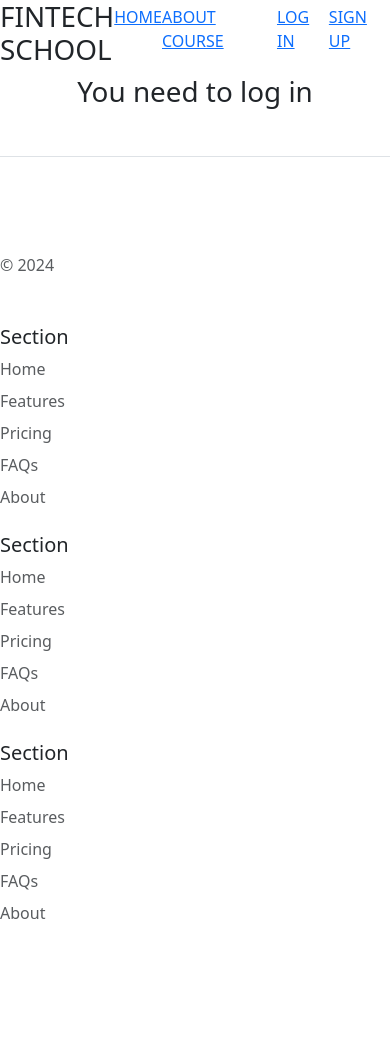
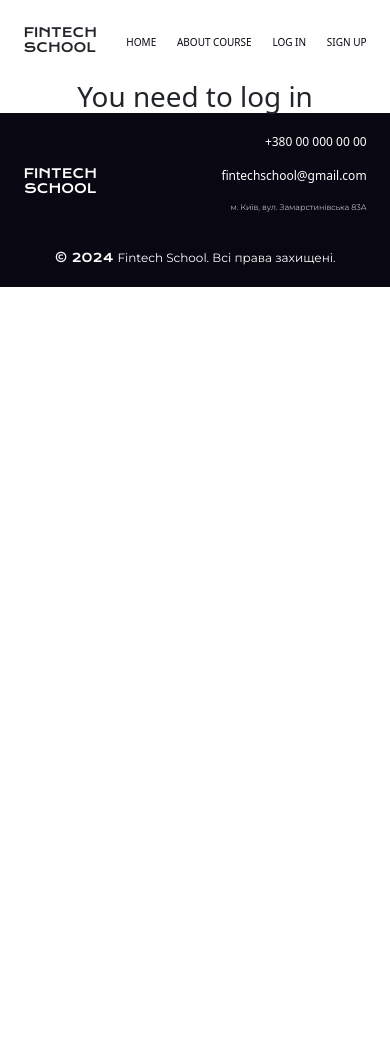
Before and after one commit to Economy-Project/FinTech-School, a Flask app: page / in a window 390 px wide. After the commit the page ends 287 px from the top, so only its background shows below. Run offline with Flask 3, Linux system fonts and the light colour scheme; some libraries are stand-ins or nearby versions.

Commit message:
added responsive header and footer

```diff
--- a/main.py
+++ b/main.py
@@ -42,7 +42,11 @@ def admin_only(f):
 
 @app.route('/')
 def home():
-    return render_template('index.html', current_user=current_user)
+    return render_template('home.html', current_user=current_user)
+
+@app.route('/course')
+def course():
+    return render_template('course.html', current_user=current_user)
 
 @app.route('/register', methods=["GET", "POST"])
 def register():
--- a/requirements.txt
+++ b/requirements.txt
@@ -18,3 +18,4 @@ Flask==2.3.2
 flask_sqlalchemy==3.1.1
 psycopg2-binary==2.9.9
 email_validator==2.2.0
+python_dotenv==1.0.1
--- a/static/style.css
+++ b/static/admin.css
@@ -1,11 +1,6 @@
 .container {
     margin-right: 30%;
     margin-left: 30%;
-}
-
-h1 {
-    margin: 0 auto;
-    width: fit-content;
   }
 
   .center {
@@ -45,7 +40,6 @@ h1 {
     margin-left: 30%;
     margin-right: 30%;
     width: 700px;
-
   }
 
   .history-text {
@@ -57,3 +51,19 @@ h1 {
     width: 40px;
     height: 40px;
   }
+
+
+/* Mobile devices (up to 768px) */
+@media (max-width: 768px) {
+
+}
+
+/* Laptops (769px to 1024px) */
+@media (min-width: 768px) and (max-width: 1024px) {
+
+}
+
+/* Desktops (1025px and up) */
+@media (min-width: 1025px) {
+
+}
--- /dev/null
+++ b/static/footer.css
@@ -0,0 +1,72 @@
+.footer {
+  background-color: var(--bg-black);
+  color: white;
+  text-align: center;
+  padding: 0 6% 0 6%;
+}
+
+.footer-content {
+  display: flex;
+  justify-content: space-between;
+  align-items: center;
+  padding: 20px 0 20px 0 ;
+}
+
+.right-section p {
+  font-size: 15px;
+  text-align: right;
+}
+
+.right-section p.address {
+  font-family: "Montserrat", sans-serif;
+  font-weight: 300;
+  font-size: 10px;
+}
+
+.footer-bottom {
+  font-size: 14px;
+}
+
+.footer-bottom p {
+  padding-bottom: 20px;
+  font-family: 'Krona One', sans-serif;
+}
+
+.footer-bottom p span {
+  font-family: "Montserrat", sans-serif;
+}
+
+/* Mobile devices (up to 768px) */
+@media (max-width: 768px) {
+  .right-section p {
+   font-size: 12px;
+  }
+
+  .right-section p.address {
+    font-size: 8px;
+  }
+
+  .footer-bottom p {
+    font-size: 12px;
+  }
+}
+
+/* Laptops (769px to 1024px) */
+@media (min-width: 768px) and (max-width: 1024px) {
+
+}
+
+/* Desktops (1025px and up) */
+@media (min-width: 1025px) {
+  .right-section p {
+    font-size: 24px;
+  }
+
+  .right-section p.address {
+    font-size: 16px;
+  }
+
+  .footer-bottom p {
+    font-size: 20px;
+  }
+}
--- /dev/null
+++ b/static/global.css
@@ -0,0 +1,25 @@
+:root {
+  --bg-black: #090711;
+  --font-white: #fff;
+  font-family: 'Krona One', sans-serif;
+}
+
+* {
+  margin: 0;
+  padding: 0;
+}
+
+.center-content {
+  padding: 0 6% 0 6%;
+}
+
+.logo-title {
+  font-family: "Krona One", sans-serif;
+  font-size: 1rem;
+}
+
+@media (max-width: 768px) {
+  .logo-title {
+    font-size: 0.8rem;
+  }
+}
--- /dev/null
+++ b/static/header.css
@@ -0,0 +1,47 @@
+.header {
+  height: 80px;
+}
+
+.nav-bar {
+  width: 40%;
+}
+
+.nav-element {
+  text-decoration: none;
+  color: #090711;
+}
+
+.nav-element:hover {
+  text-decoration: underline;
+}
+
+ul {
+  margin-bottom: 0 !important;
+}
+
+h1 {
+  margin-bottom: 0 !important;
+}
+
+/* Mobile devices (up to 768px) */
+@media (max-width: 768px) {
+  .nav-bar {
+    width: 70%;
+  }
+
+  .nav-element {
+    font-size: 10px;
+  }
+}
+
+/* Laptops (769px to 1024px) */
+@media (min-width: 768px) and (max-width: 1024px) {
+  .nav-bar {
+    width: 60%;
+  }
+}
+
+/* Desktops (1025px and up) */
+@media (min-width: 1025px) {
+
+}
--- /dev/null
+++ b/templates/course.html
@@ -0,0 +1,4 @@
+{% include "header.html" %}
+
+
+{% include "footer.html" %}
--- a/templates/footer.html
+++ b/templates/footer.html
@@ -1,46 +1,17 @@
-    <footer class="row row-cols-1 row-cols-sm-2 row-cols-md-5 py-5 my-5 border-top">
-        <div class="col mb-3">
-        <a href="/" class="d-flex align-items-center mb-3 link-body-emphasis text-decoration-none">
-            <svg class="bi me-2" width="40" height="32"><use xlink:href="#bootstrap"></use></svg>
-        </a>
-        <p class="text-body-secondary">© 2024</p>
     </div>
-
-        <div class="col mb-3">
-
+        <footer class="footer">
+            <div class="footer-content">
+                <div>
+                    <h1 class="logo-title">FINTECH<br/>SCHOOL</h1>
                 </div>
-
-        <div class="col mb-3">
-        <h5>Section</h5>
-        <ul class="nav flex-column">
-            <li class="nav-item mb-2"><a href="#" class="nav-link p-0 text-body-secondary">Home</a></li>
-            <li class="nav-item mb-2"><a href="#" class="nav-link p-0 text-body-secondary">Features</a></li>
-            <li class="nav-item mb-2"><a href="#" class="nav-link p-0 text-body-secondary">Pricing</a></li>
-            <li class="nav-item mb-2"><a href="#" class="nav-link p-0 text-body-secondary">FAQs</a></li>
-            <li class="nav-item mb-2"><a href="#" class="nav-link p-0 text-body-secondary">About</a></li>
-        </ul>
+                <div class="right-section">
+                    <p>+380 00 000 00 00</p>
+                    <p>fintechschool@gmail.com</p>
+                    <p class="address">м. Київ, вул. Замарстинівська 83А</p>
                 </div>
-
-        <div class="col mb-3">
-        <h5>Section</h5>
-        <ul class="nav flex-column">
-            <li class="nav-item mb-2"><a href="#" class="nav-link p-0 text-body-secondary">Home</a></li>
-            <li class="nav-item mb-2"><a href="#" class="nav-link p-0 text-body-secondary">Features</a></li>
-            <li class="nav-item mb-2"><a href="#" class="nav-link p-0 text-body-secondary">Pricing</a></li>
-            <li class="nav-item mb-2"><a href="#" class="nav-link p-0 text-body-secondary">FAQs</a></li>
-            <li class="nav-item mb-2"><a href="#" class="nav-link p-0 text-body-secondary">About</a></li>
-        </ul>
             </div>
-
-        <div class="col mb-3">
-        <h5>Section</h5>
-        <ul class="nav flex-column">
-            <li class="nav-item mb-2"><a href="#" class="nav-link p-0 text-body-secondary">Home</a></li>
-            <li class="nav-item mb-2"><a href="#" class="nav-link p-0 text-body-secondary">Features</a></li>
-            <li class="nav-item mb-2"><a href="#" class="nav-link p-0 text-body-secondary">Pricing</a></li>
-            <li class="nav-item mb-2"><a href="#" class="nav-link p-0 text-body-secondary">FAQs</a></li>
-            <li class="nav-item mb-2"><a href="#" class="nav-link p-0 text-body-secondary">About</a></li>
-        </ul>
+            <div class="footer-bottom">
+                <p>© 2024 <span>Fintech School. Всі права захищені.</span></p>
             </div>
         </footer>
     </body>
--- a/templates/header.html
+++ b/templates/header.html
@@ -3,23 +3,43 @@
   <head>
     <meta charset="UTF-8" />
     <meta name="viewport" content="width=device-width, initial-scale=1.0" />
-    <link rel="stylesheet" href="../static/style.css">
-    <link rel="preconnect" href="https://fonts.googleapis.com">
-    <link rel="preconnect" href="https://fonts.gstatic.com" crossorigin>
-    <link href="https://fonts.googleapis.com/css2?family=Krona+One&display=swap" rel="stylesheet">
-    <title>Document</title>
+    <link rel="preconnect" href="https://fonts.googleapis.com" />
+    <link rel="preconnect" href="https://fonts.gstatic.com" crossorigin />
+    <link
+      href="https://fonts.googleapis.com/css2?family=Krona+One&display=swap"
+      rel="stylesheet"
+    />
+    <link rel="preconnect" href="https://fonts.googleapis.com" />
+    <link rel="preconnect" href="https://fonts.gstatic.com" crossorigin />
+    <link
+      href="https://fonts.googleapis.com/css2?family=Krona+One&family=Montserrat:ital,wght@0,100..900;1,100..900&display=swap"
+      rel="stylesheet"
+    />
+    <link rel="stylesheet" href="../static/header.css" />
+    <link rel="stylesheet" href="../static/footer.css" />
+    <link rel="stylesheet" href="../static/home.css" />
+    <link rel="stylesheet" href="../static/course.css" />
+    <link rel="stylesheet" href="../static/admin.css" />
+    <link rel="stylesheet" href="../static/global.css" />
+    <link rel="stylesheet" href="../static/login.css" />
+    <link rel="stylesheet" href="../static/register.css" />
+    <title>Fintech School</title>
     {% block styles %} {{ bootstrap.load_css() }} {% endblock %}
   </head>
   <body>
-    <header class="d-flex justify-content-between align-items-center">
-      <h1 class="logo-title">FINTECH<br/>SCHOOL</h1>
+    <div class="center-content">
+      <header class="header d-flex justify-content-between align-items-center">
+        <h1 class="logo-title">FINTECH<br />SCHOOL</h1>
         <ul class="nav-bar d-flex justify-content-between list-unstyled">
           <li><a href="{{ url_for('home') }}" class="nav-element">HOME</a></li>
-        <li><a href="#" class="nav-element">ABOUT COURSE</a></li>
-        <li><a href="#" class="nav-element">LOG IN</a></li>
-        <li><a href="#" class="nav-element">SIGN UP</a></li>
+          <li><a href="{{ url_for('course') }}" class="nav-element">ABOUT COURSE</a></li>
+          <li><a href="{{ url_for('login') }}" class="nav-element">LOG IN</a></li>
+          <li><a href="{{ url_for('register') }}" class="nav-element">SIGN UP</a></li>
           {% if current_user.isAdmin %}
-          <li><a href="{{ url_for('admin') }}" class="nav-link px-2">Admin</a></li>
+          <li><a href="{{ url_for('admin') }}" class="nav-element">ADMIN</a></li>
           {% endif %}
         </ul>
       </header>
+    </div>
+  </body>
+</html>
```
Also changed, not shown: static/course.css (added, +25 -0 lines), static/home.css (added, +14 -0 lines), static/login.css (added), static/register.css (added), templates/home.html (renamed from templates/index.html). Lines whose indentation alone changed are shown as unchanged.
